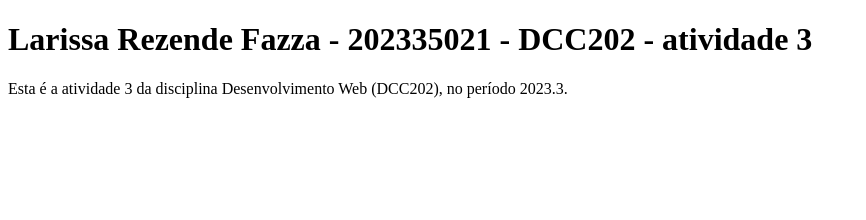
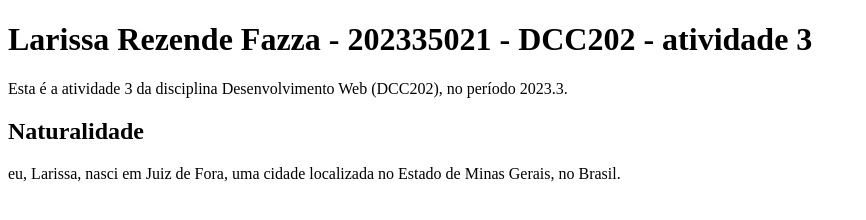
Before and after one commit to ufjf-dcc202/ufjf-dcc202-2023-3-b-atv3-fazzacc, a website: page index.html in a window 1280 px wide. Shown: the whole page, without its empty margins (0-866 px from the left). Drawn offline with Linux system fonts and the light colour scheme.

Commit message:
adiciona seção "naturalidade" na tag main

```diff
--- a/index.html
+++ b/index.html
@@ -10,6 +10,11 @@
         <main>
             <h1>Larissa Rezende Fazza - 202335021 - DCC202 - atividade 3</h1>
             <p> Esta é a atividade 3 da disciplina Desenvolvimento Web (DCC202), no período 2023.3.
+
+            <section>
+                <h1>Naturalidade</h1>
+                <p> eu, Larissa, nasci em Juiz de Fora, uma cidade localizada no Estado de Minas Gerais, no Brasil.
+            </section>
         </main>
 
     </body>
```
